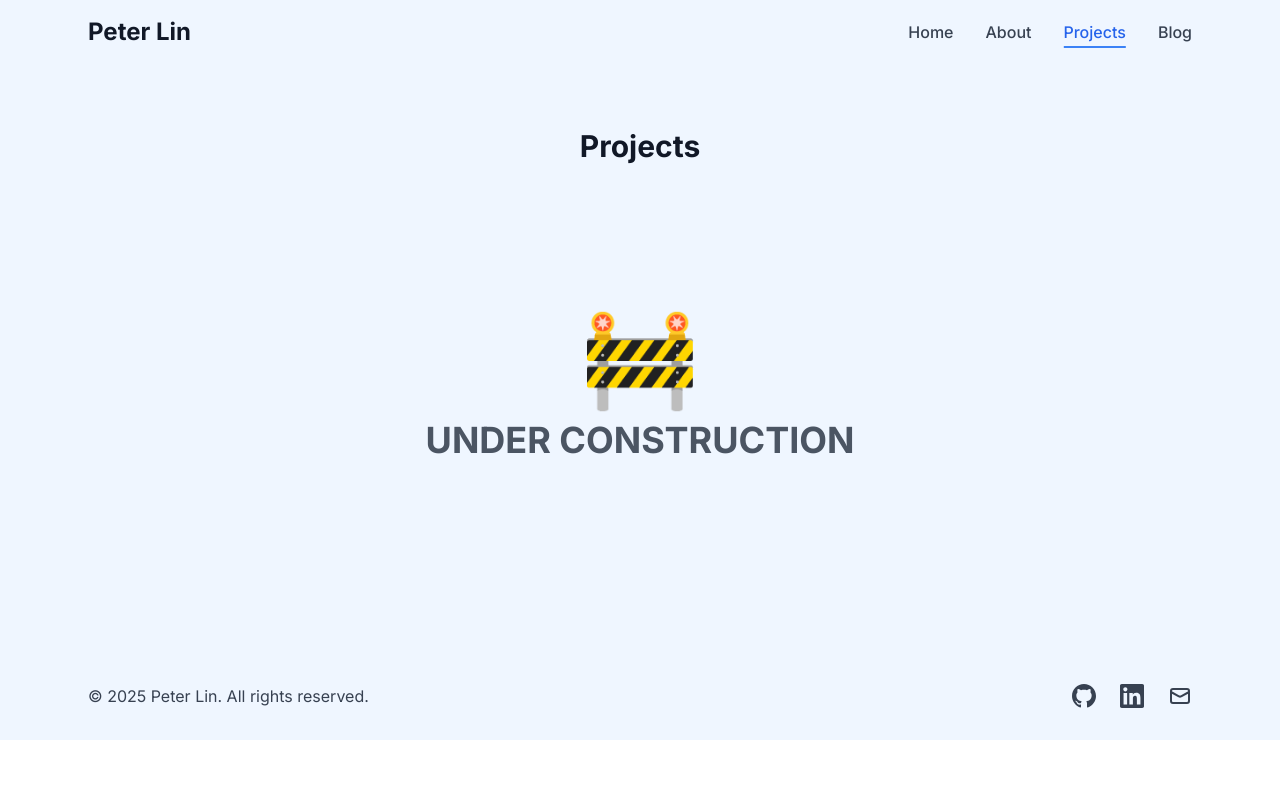
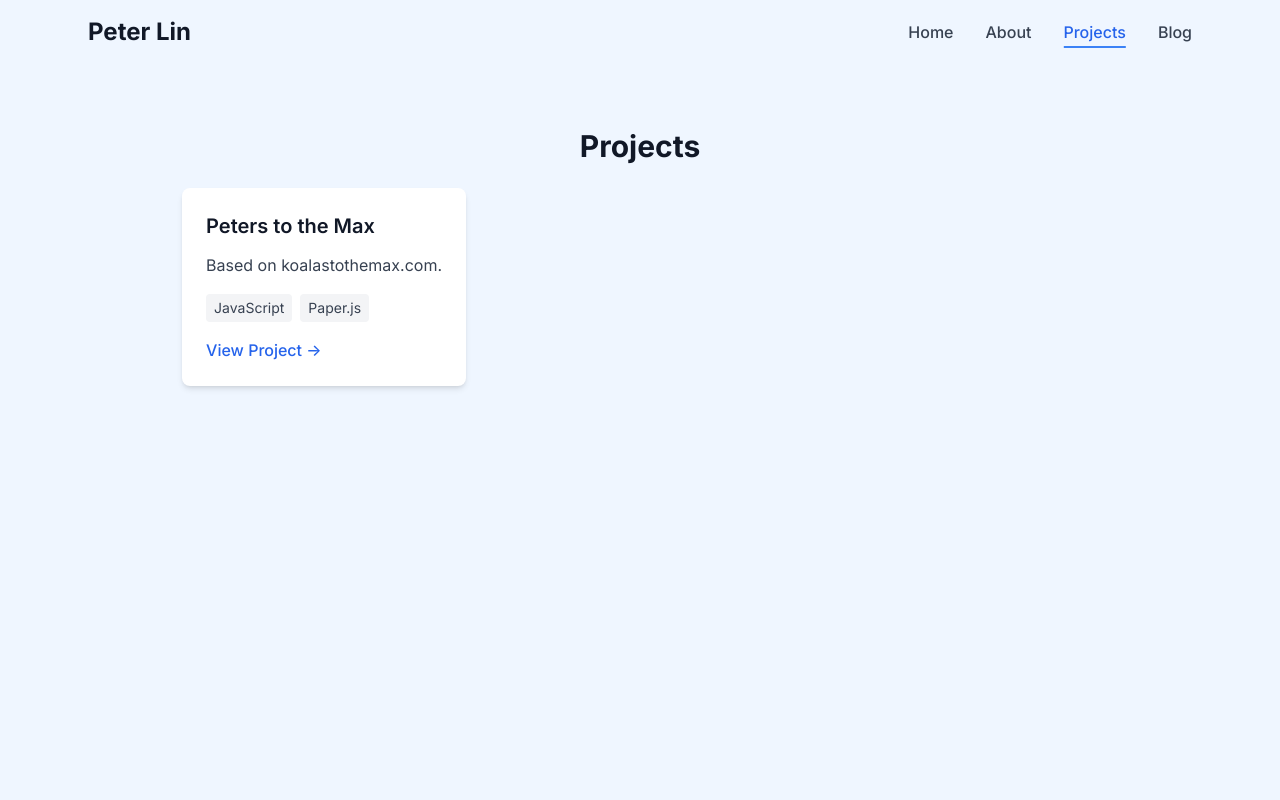
Before and after one commit to peterqlin/peter-lin, a React (Vite) app: page /projects in a window 1280 px wide. Shown: the top 800 px of the page. Built offline with nearby package versions, Linux system fonts and the light colour scheme.

Commit message:
update projects

```diff
--- a/src/App.jsx
+++ b/src/App.jsx
@@ -10,10 +10,10 @@ import BlogPost from "./components/BlogPost";
 function App() {
   return (
     <Router>
-      <div className="min-h-screen bg-white">
+      <div className="flex flex-col min-h-screen bg-white">
         <Header />
 
-        <main>
+        <main className="flex-1">
           <Routes>
             <Route path="/" element={<Home />} />
             <Route path="/about" element={<About />} />
--- a/src/components/Projects.jsx
+++ b/src/components/Projects.jsx
@@ -2,6 +2,12 @@ import React from "react";
 
 function Projects() {
   const projects = [
+    {
+      title: "Peters to the Max",
+      description: "Based on koalastothemax.com.",
+      tech: ["JavaScript", "Paper.js"],
+      link: "https://peterstothemax.vercel.app/",
+    },
     // {
     //   title: "Project Title",
     //   description:
@@ -12,24 +18,23 @@ function Projects() {
   ];
 
   return (
-    <section id="projects" className="py-16 bg-blue-50">
-      <div className="max-w-6xl mx-auto px-6">
+    <section
+      id="projects"
+      className="flex-1 min-h-screen flex flex-col py-16 bg-blue-50"
+    >
+      <div className="max-w-6xl mx-auto px-6 flex-1 flex flex-col">
         <h2 className="section-title text-center">Projects</h2>
 
-        {/* UNDER CONSTRUCTION SIGN */}
-        <div className="flex items-center justify-center min-h-[400px]">
-          <div className="text-center">
-            <div className="text-8xl font-bold text-gray-400 mb-4">🚧</div>
-            <h3 className="text-4xl font-bold text-gray-600 mb-2">
-              UNDER CONSTRUCTION
-            </h3>
-          </div>
-        </div>
-
-        {/* Commented out project grid for now */}
-        {/* <div className="grid md:grid-cols-2 lg:grid-cols-3 gap-8">
+        <div className="grid md:grid-cols-2 lg:grid-cols-3 gap-8">
           {projects.map((project, index) => (
-            <div key={index} className="card">
+            <a
+              key={index}
+              href={project.link}
+              className="card block hover:shadow-lg transition-shadow duration-300 cursor-pointer focus:outline-none focus:ring-2 focus:ring-blue-400"
+              target="_blank"
+              rel="noopener noreferrer"
+              tabIndex={0}
+            >
               <h3 className="text-xl font-semibold text-gray-900 mb-3">
                 {project.title}
               </h3>
@@ -46,15 +51,12 @@ function Projects() {
                   </span>
                 ))}
               </div>
-              <a
-                href={project.link}
-                className="text-blue-600 hover:text-blue-700 font-medium transition-colors duration-200"
-              >
+              <span className="text-blue-600 hover:text-blue-700 font-medium transition-colors duration-200">
                 View Project →
-              </a>
-            </div>
+              </span>
+            </a>
           ))}
-        </div> */}
+        </div>
       </div>
     </section>
   );
--- a/src/data/blogPosts.js
+++ b/src/data/blogPosts.js
@@ -3,7 +3,7 @@ export const blogPosts = [
     id: 1,
     title: "The origin story of my homepage animation",
     excerpt: "Where did these splitting squares come from?",
-    content: `<p>Well, originally, they were circles. It must have been around 4th or 5th grade when I first discovered The Useless Web. It's a portal to myriad random, quirky, gimmicky sites. One of those sites is koalastothemax.com, and for some reason that one stuck with me. It was probably the smoothness of the animations and the satisfaction one felt by melting larger circles into smaller circles to ultimately reveal a hidden image.</p>
+    content: `<p>It must have been around 4th or 5th grade when I first discovered The Useless Web. It's a portal to myriad random, quirky, gimmicky sites. One of those sites is koalastothemax.com, and for some reason that one stuck with me. It was probably the smoothness of the animations and the satisfaction one felt by melting larger circles into smaller circles to ultimately reveal a hidden image.</p>
         <p>So at the beginning of this summer, when I decided to try out Paper.js, I felt it fitting to try and recreate that one website I had seen all those years ago. And with the power of Cursor, I was able to easily port the recreation I had made into a neat little homepage animation. So there you go, and please do check out <a href="https://koalastothemax.com" target="_blank" rel="noopener noreferrer" className="text-blue-600 hover:text-blue-800 underline">koalastothemax.com</a> (and complete the image).</p>`,
     author: "Peter Lin",
     date: "July 1, 2025",
```
